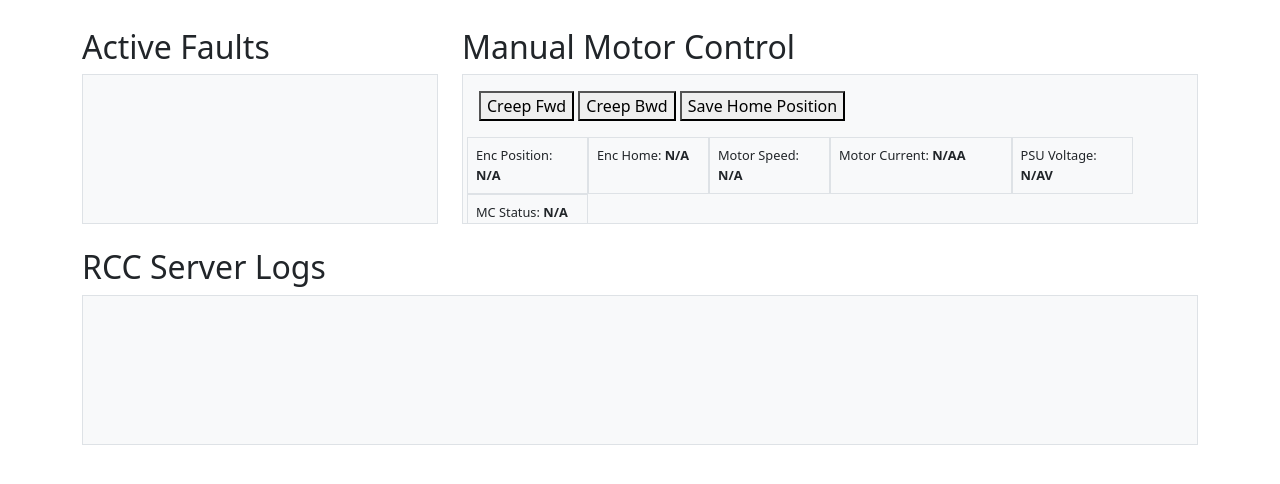
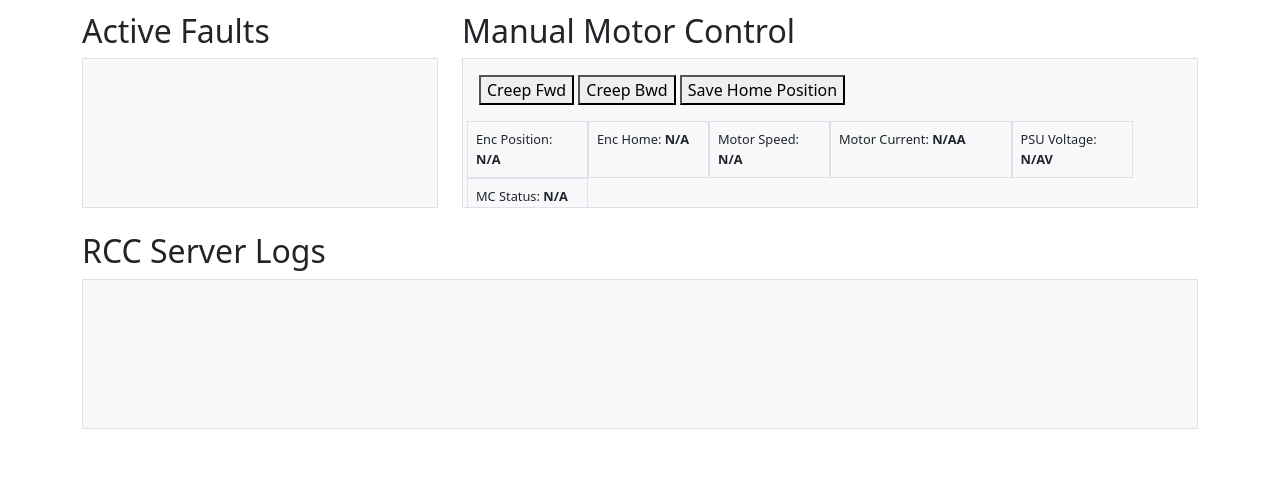
Before and after one commit to Terrier-Ride-Engineering-Club/Ride-Control-Computer, a Python web app: template web/backend/templates/maintenance.html in a window 1280 px wide. Shown: the part 196-680 px from the top of the page. Run offline with Jinja, Linux system fonts and the light colour scheme; the template is opened without the code that fills it, so the values that code supplies are empty.

Commit message:
Update maintenance.html

```diff
--- a/web/backend/templates/maintenance.html
+++ b/web/backend/templates/maintenance.html
@@ -13,7 +13,7 @@
   </style>
 </head>
 <!-- Server Logs -->
-<div class="container mt-4">
+<div class="container mt-0">
   <div class="row">
     <div class="col-md-4">
       <h2>Active Faults</h2>
```
